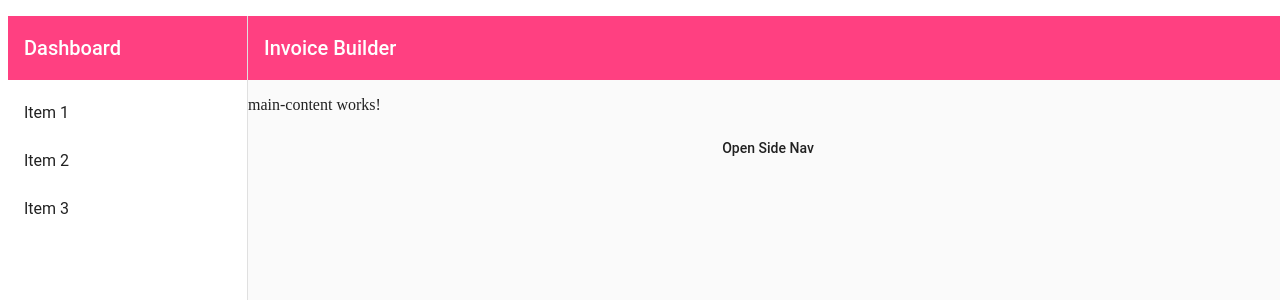
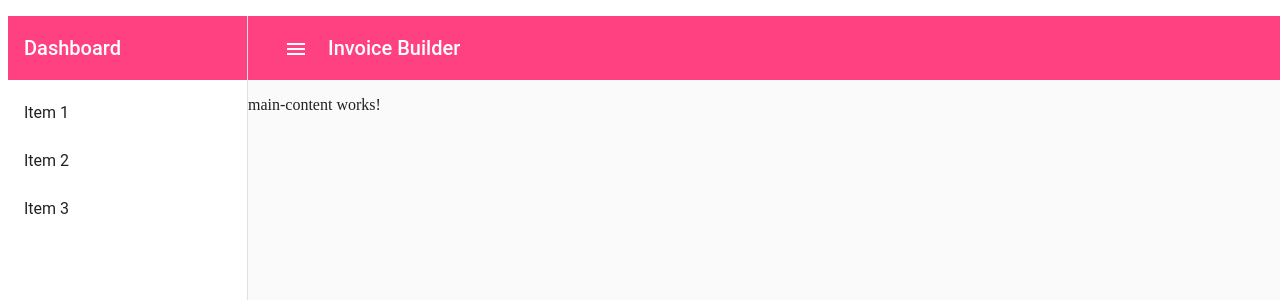
Before and after one commit to Drewery-ctrl/invoice-builder, an Angular app: page /invoices in a window 1280 px wide. Shown: the top 300 px of the page. Built offline with nearby package versions, Linux system fonts and the light colour scheme.

Commit message:
Add Event Emitter to Toggle SideNav

```diff
--- a/src/app/invoice-builder/components/side-nav/side-nav.component.html
+++ b/src/app/invoice-builder/components/side-nav/side-nav.component.html
@@ -9,10 +9,7 @@
    </mat-sidenav>
 
    <div class="app-sidenav-content">
-      <app-tool-bar></app-tool-bar>
+      <app-tool-bar (toggleSideNav)="sidenav.toggle()"></app-tool-bar>
       <router-outlet></router-outlet> <!--renders child routes (main-content-components)-->
-      <button type="button" mat-button (click)="sidenav.toggle()">
-         Open Side Nav
-      </button>
    </div>
 </mat-sidenav-container>
--- a/src/app/invoice-builder/components/tool-bar/tool-bar.component.html
+++ b/src/app/invoice-builder/components/tool-bar/tool-bar.component.html
@@ -1,3 +1,6 @@
 <mat-toolbar class='' color="accent">
+   <button mat-button (click)="toggleSideNav.emit()">
+      <mat-icon>menu</mat-icon>
+   </button>
    <span>Invoice Builder</span>
 </mat-toolbar>
```
Also changed, not shown: src/app/invoice-builder/components/tool-bar/tool-bar.component.ts (+9 -7 lines).
